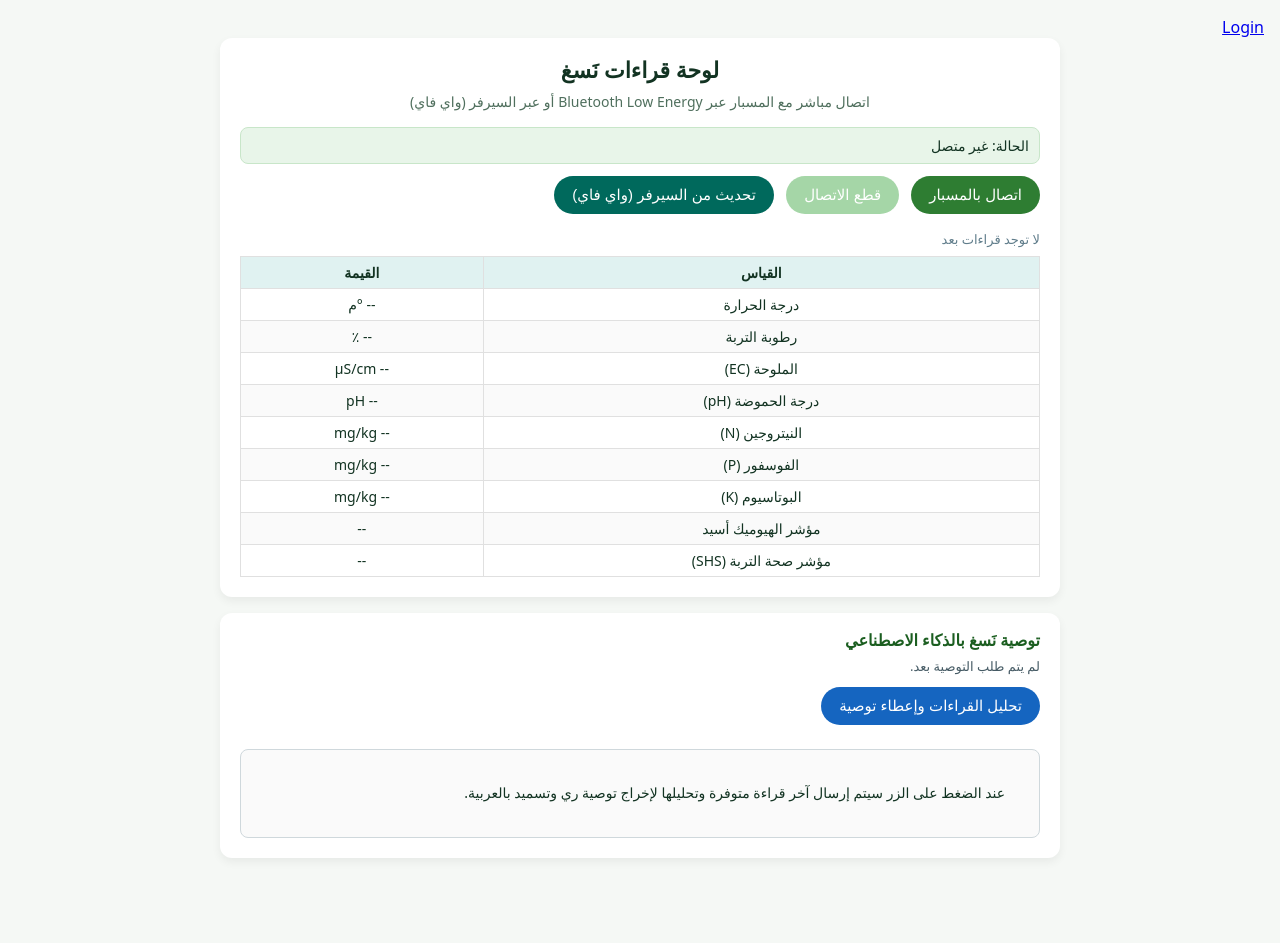
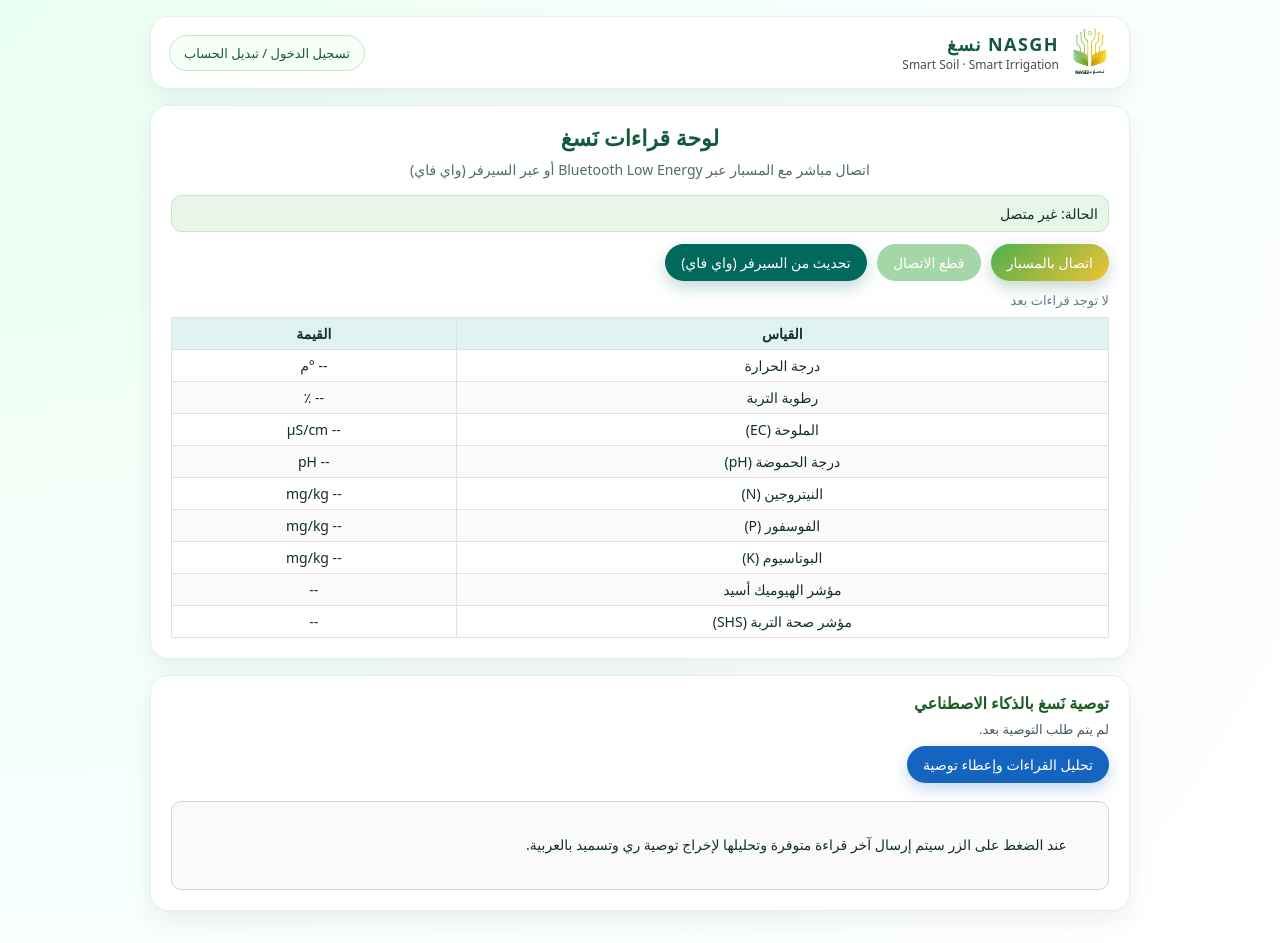
Before and after one commit to nasghoman/NasghWeb, a website: page index.html in a window 1280 px wide. Before the commit the page ends 890 px from the top, so only its background shows below. Drawn offline with Linux system fonts and the light colour scheme; no server answers.

Commit message:
Update index.html

```diff
--- a/index.html
+++ b/index.html
@@ -1,5 +1,4 @@
 <!DOCTYPE html>
-<a href="/login.html">Login</a>
 <html lang="ar" dir="rtl">
 <head>
   <meta charset="UTF-8" />
@@ -14,22 +13,93 @@
   </script>
 
   <style>
+    :root {
+      --nasgh-green: #4caf50;
+      --nasgh-dark-green: #135a3b;
+      --nasgh-yellow: #f1c232;
+      --bg-light: #f5fff7;
+    }
+
+    * {
+      box-sizing: border-box;
+      margin: 0;
+      padding: 0;
+      font-family: system-ui, -apple-system, BlinkMacSystemFont, "Segoe UI", sans-serif;
+    }
+
     body {
-      font-family: system-ui, -apple-system, BlinkMacSystemFont, "Segoe UI", sans-serif;
-      background: #f5f8f5;
+      min-height: 100vh;
+      background: radial-gradient(circle at top left, #eafff3, #f4fff9 40%, #ffffff 100%);
       margin: 0;
       padding: 16px;
       color: #123322;
     }
 
+    .page {
+      max-width: 980px;
+      margin: 0 auto;
+    }
+
+    /* الشريط العلوي مع اللوجو */
+    .topbar {
+      background: #ffffff;
+      border-radius: 18px;
+      padding: 10px 18px;
+      box-shadow: 0 10px 25px rgba(0, 0, 0, 0.06);
+      border: 1px solid #e0f2e9;
+      display: flex;
+      align-items: center;
+      justify-content: space-between;
+      margin-bottom: 16px;
+    }
+
+    .topbar-left {
+      display: flex;
+      align-items: center;
+      gap: 10px;
+    }
+
+    .logo-img {
+      width: 42px;
+      height: auto;
+    }
+
+    .logo-text-main {
+      font-weight: 700;
+      font-size: 18px;
+      color: var(--nasgh-dark-green);
+      letter-spacing: 0.08em;
+    }
+
+    .logo-text-sub {
+      font-size: 12px;
+      color: #4a4a4a;
+    }
+
+    .topbar-right a {
+      text-decoration: none;
+      font-size: 13px;
+      padding: 8px 14px;
+      border-radius: 999px;
+      border: 1px solid #c8e6c9;
+      color: var(--nasgh-dark-green);
+      background: #f5fff7;
+      transition: 0.12s;
+    }
+
+    .topbar-right a:hover {
+      background: linear-gradient(135deg, var(--nasgh-green), var(--nasgh-yellow));
+      color: #ffffff;
+      border-color: transparent;
+    }
+
     .card {
-      max-width: 800px;
-      margin: 0 auto;
       background: #ffffff;
-      border-radius: 12px;
-      box-shadow: 0 4px 10px rgba(0,0,0,0.06);
+      border-radius: 18px;
+      box-shadow: 0 10px 25px rgba(0,0,0,0.06);
       padding: 16px 20px 20px;
       margin-bottom: 16px;
+      border: 1px solid #e0f2e9;
     }
 
     h1 {
@@ -37,6 +107,7 @@
       margin-top: 0;
       margin-bottom: 8px;
       text-align: center;
+      color: var(--nasgh-dark-green);
     }
 
     .subtitle {
@@ -50,7 +121,7 @@
       font-size: 14px;
       margin-bottom: 12px;
       padding: 8px 10px;
-      border-radius: 8px;
+      border-radius: 10px;
       background: #e8f5e9;
       border: 1px solid #c8e6c9;
     }
@@ -65,31 +136,36 @@
       display: inline-block;
       border: none;
       border-radius: 999px;
-      padding: 10px 18px;
-      font-size: 15px;
+      padding: 9px 16px;
+      font-size: 14px;
       cursor: pointer;
-      margin-bottom: 16px;
-      background: #2e7d32;
+      margin-bottom: 10px;
+      background: linear-gradient(135deg, var(--nasgh-green), var(--nasgh-yellow));
       color: #ffffff;
-      transition: background 0.15s ease, transform 0.05s ease;
+      transition: background 0.15s ease, transform 0.05s ease, box-shadow 0.12s;
+      box-shadow: 0 6px 16px rgba(19, 90, 59, 0.25);
     }
 
     .btn.secondary {
       background: #00695c;
-      margin-right: 8px;
+      box-shadow: 0 6px 16px rgba(0, 105, 92, 0.25);
+      margin-right: 6px;
     }
 
     .btn.ai {
       background: #1565c0;
-      margin-top: 8px;
+      box-shadow: 0 6px 16px rgba(21, 101, 192, 0.25);
+      margin-top: 4px;
     }
 
     .btn:active {
       transform: scale(0.98);
+      box-shadow: 0 4px 12px rgba(0, 0, 0, 0.18);
     }
 
     .btn:disabled {
       background: #a5d6a7;
+      box-shadow: none;
       cursor: default;
       transform: none;
     }
@@ -144,16 +220,44 @@
     .ai-box {
       margin-top: 8px;
       padding: 10px 12px;
-      border-radius: 8px;
+      border-radius: 10px;
       border: 1px solid #cfd8dc;
       background: #fafafa;
       font-size: 14px;
       line-height: 1.6;
       white-space: pre-wrap;
     }
+
+    @media (max-width: 600px) {
+      .topbar {
+        flex-direction: column;
+        align-items: flex-start;
+        gap: 8px;
+      }
+      .topbar-right {
+        align-self: stretch;
+        text-align: left;
+      }
+    }
   </style>
 </head>
 <body>
+  <div class="page">
+    <!-- الشريط العلوي مع اللوجو -->
+    <header class="topbar">
+      <div class="topbar-left">
+        <!-- غيّر مسار الصورة حسب مكان اللوجو عندك -->
+        <img src="images/nasgh-logo.png" alt="NASGH logo" class="logo-img" />
+        <div>
+          <div class="logo-text-main">NASGH نسغ</div>
+          <div class="logo-text-sub">Smart Soil · Smart Irrigation</div>
+        </div>
+      </div>
+      <div class="topbar-right">
+        <a href="login.html">تسجيل الدخول / تبديل الحساب</a>
+      </div>
+    </header>
+
     <!-- بطاقة القراءات -->
     <div class="card">
       <h1>لوحة قراءات نَسغ</h1>
@@ -219,14 +323,41 @@
 
     <!-- بطاقة توصية الذكاء الاصطناعي -->
     <div class="card">
-    <div class="ai-title">توصية نَسغ بالذكاء الاصطناعي </div>
+      <div class="ai-title">توصية نَسغ بالذكاء الاصطناعي</div>
       <div class="ai-status" id="aiStatus">لم يتم طلب التوصية بعد.</div>
       <button id="aiBtn" class="btn ai">تحليل القراءات وإعطاء توصية</button>
       <div class="ai-box" id="aiAdvice">
         عند الضغط على الزر سيتم إرسال آخر قراءة متوفرة وتحليلها لإخراج توصية ري وتسميد بالعربية.
       </div>
     </div>
+  </div>
 
+  <!-- 🔒 حماية الصفحة باستخدام Firebase Auth -->
+  <script type="module">
+    import { initializeApp } from "https://www.gstatic.com/firebasejs/10.13.0/firebase-app.js";
+    import { getAuth, onAuthStateChanged } from "https://www.gstatic.com/firebasejs/10.13.0/firebase-auth.js";
+
+    const firebaseConfig = {
+      apiKey: "AIzaSyCPCDnSjazRrxAZ1uVuwlvK5lBUYfmx4Io",
+      authDomain: "nasgh1.firebaseapp.com",
+      projectId: "nasgh1",
+      storageBucket: "nasgh1.firebasestorage.app",
+      messagingSenderId: "37730120812",
+      appId: "1:37730120812:web:995e4f7d60cced8a709449",
+    };
+
+    const app = initializeApp(firebaseConfig);
+    const auth = getAuth(app);
+
+    // لو المستخدم غير مسجّل دخول → يرجع لصفحة اللوجن
+    onAuthStateChanged(auth, (user) => {
+      if (!user) {
+        window.location.href = "login.html";
+      }
+    });
+  </script>
+
+  <!-- سكربت البلوتوث + AI (يبقى مثل ما هو) -->
   <script>
     // ================== إعدادات BLE (مطابقة لكود ESP32) ==================
     const SERVICE_UUID        = "6e400001-b5a3-f393-e0a9-e50e24dcca9e";
@@ -250,7 +381,6 @@
     const cloudBtn = document.getElementById("cloudBtn");
     const cloudStatusEl = document.getElementById("cloudStatus");
 
-    // API لقراءات الواي فاي (ESP32 → Vercel)
     const CLOUD_API_URL = "/api/soil-data";
 
     function setStatus(text, isError = false) {
@@ -266,7 +396,6 @@
       });
     }
 
-    // دالة عامة لتطبيق القراءات على الجدول (سواء من BLE أو من السيرفر)
     function applyReading(data, sourceLabel = "المسبار") {
       if (!data) return;
 
@@ -322,8 +451,6 @@
       }
     }
 
-    // ================== اتصال BLE ==================
-
     async function connect() {
       if (!navigator.bluetooth) {
         setStatus("المتصفح لا يدعم Web Bluetooth", true);
@@ -378,8 +505,6 @@
       }
     }
 
-    // ================== استقبال بيانات BLE ==================
-
     function handleNotification(event) {
       const value = event.target.value;
       const decoder = new TextDecoder("utf-8");
@@ -389,8 +514,6 @@
 
       try {
         const data = JSON.parse(text);
-        // JSON المتوقع من ESP32:
-        // { "id":"NASGH-1","t":25.3,"m":31.1,"ec":1512,"ph":6.4,"n":12,"p":8,"k":20,"shs":77.5,"hum":52.4 }
         applyReading(data, "المسبار (BLE)");
       } catch (e) {
         console.error("JSON parse error:", e);
@@ -400,8 +523,6 @@
 
     connectBtn.addEventListener("click", connect);
     disconnectBtn.addEventListener("click", disconnect);
-
-    // ================== جلب آخر قراءة من السيرفر (واي فاي) ==================
 
     async function loadCloudData() {
       cloudStatusEl.textContent = "جاري جلب البيانات من السيرفر...";
@@ -428,9 +549,6 @@
 
     cloudBtn.addEventListener("click", loadCloudData);
 
-    // ================== استدعاء توصية جيميني عبر السيرفر ==================
-
-    // الآن نستخدم دائمًا الـ API على Vercel
     const AI_API_URL = "/api/nasgh-ai";
 
     async function callAI() {
```
Lines whose indentation alone changed are shown as unchanged.
